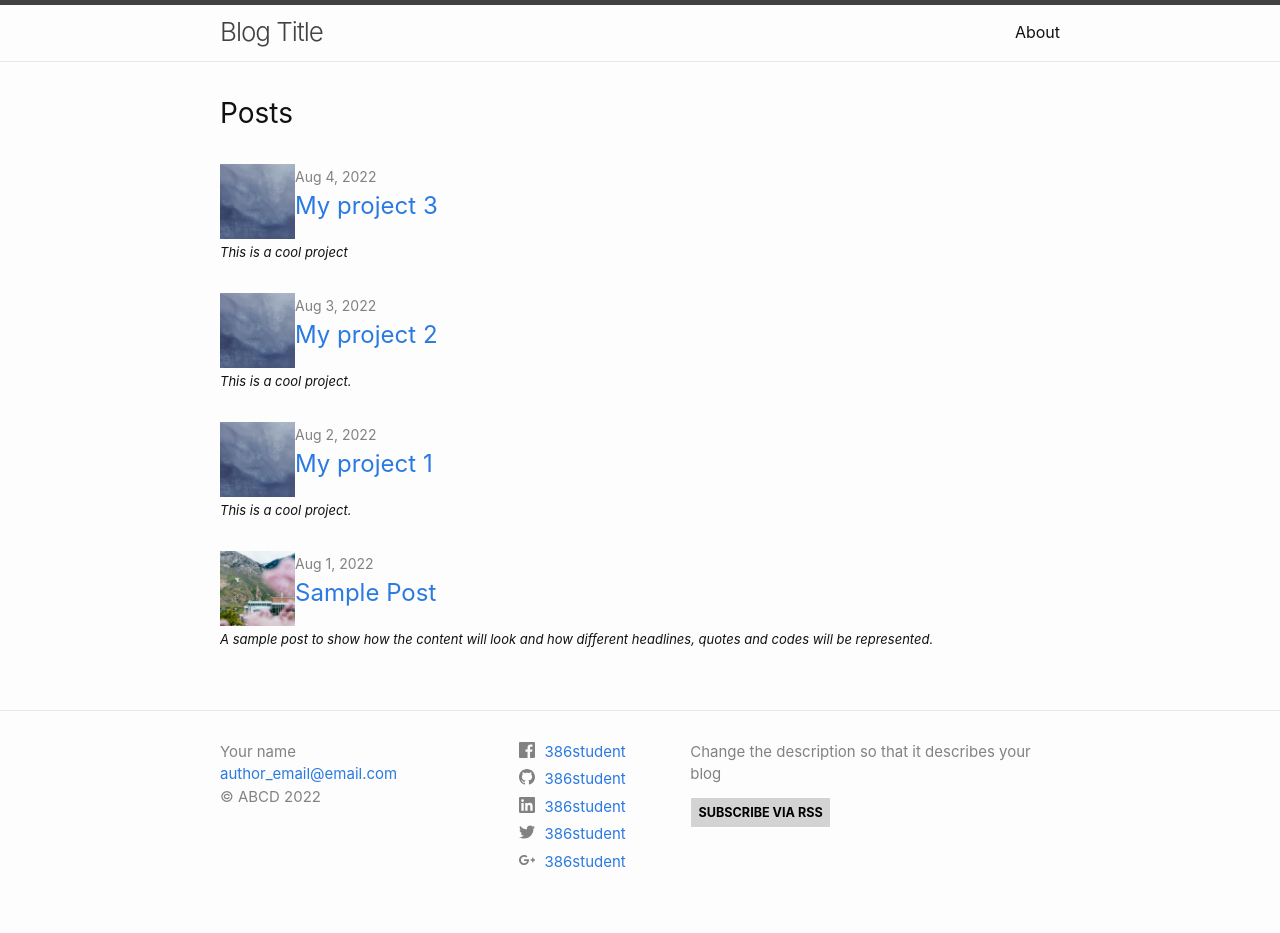
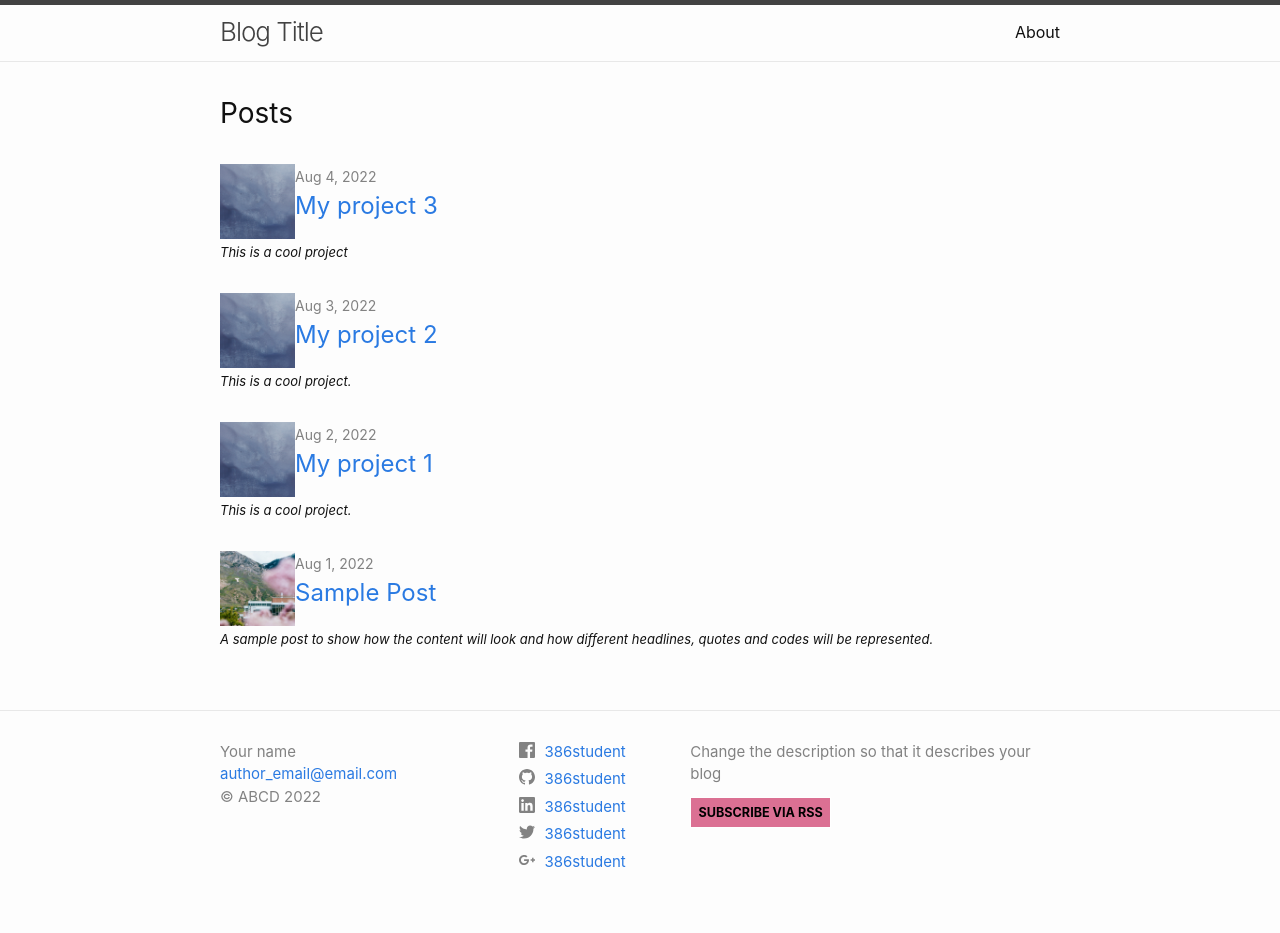
Before and after one commit to runstats21/stat-386-projects, a Jekyll site: the page built from index.markdown, in a window 1280 px wide. Built offline with Jekyll 4.4.1, drawn with Linux system fonts in a browser that asks for light colours.

Commit message:
Update _layout.scss

```diff
--- a/_sass/minima/_layout.scss
+++ b/_sass/minima/_layout.scss
@@ -286,7 +286,7 @@
   padding-left: calc(0.5em + 0.08vw);
   padding-right: calc(0.5em + 0.08vw);
   color: black;
-  background-color: lightgray;
+  background-color: palevioletred;
   text-align: center;
   text-transform: uppercase;
   font-weight: bold;
```
